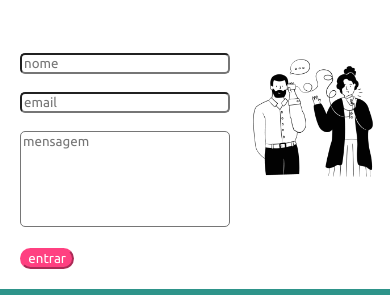
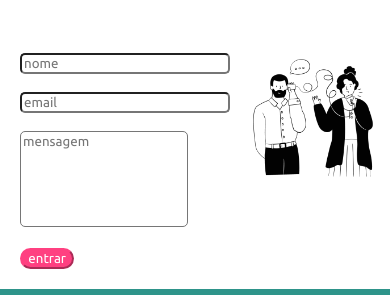
Before and after one commit to JonathanHolz/Projeto_Gama_DinDin, a plain HTML site: page contato.html in a window 390 px wide. Shown: the part 119-414 px from the top of the page. Drawn offline with Linux system fonts and the light colour scheme; files that its build step writes are made by us from their sources; files whose address does not match are found by name; a web font is replaced by a local one.

Commit message:
Add files via upload

```diff
--- a/stylecontato.css
+++ b/stylecontato.css
@@ -157,7 +157,7 @@ max-width: 90%;
     max-width: 550px
 }
 .mensagem {
-    width: 100%;
+    width: 80%;
 }
 }
 @media only screen and (max-width: 768px) {
@@ -166,7 +166,7 @@ max-width: 90%;
 }
 }
 .mensagem {
-    width: 100%;
+    width: 80%;
 }
 
 
@@ -175,7 +175,7 @@ max-width: 90%;
         max-width: 900px
 }
 .mensagem {
-    width: 100%;
+    width: 80%;
 }
 }
 @media only screen and (max-width: 1200px) {
```
